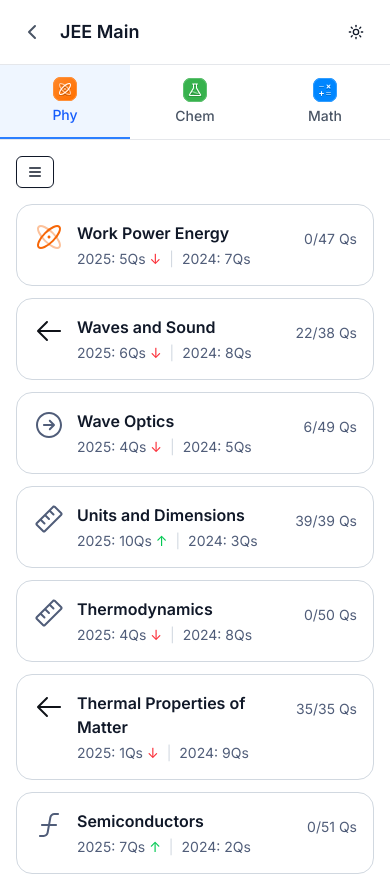
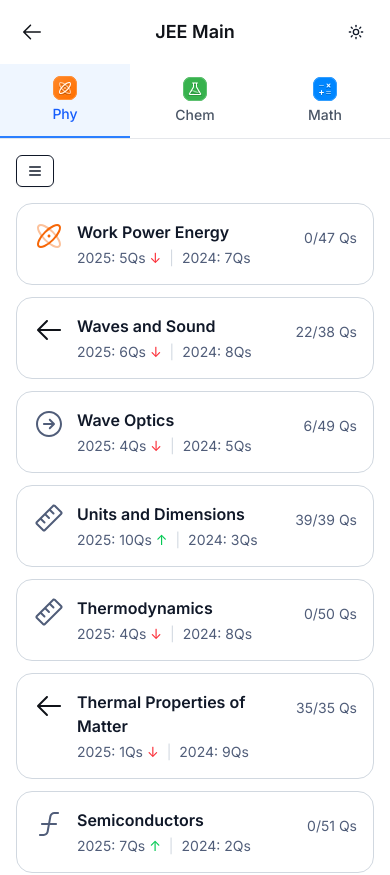
Before and after one commit to ArshTiwari2004/frontend-dashboard, a Next.js app in the folder frontend/: page / in a window 390 px wide. Shown: the top 875 px of the page. Built offline with nearby package versions, Linux system fonts and the light colour scheme.

Commit message:
fix: arrow svg for mobile

```diff
--- a/frontend/app/page.tsx
+++ b/frontend/app/page.tsx
@@ -5,6 +5,7 @@
 import Sidebar from "./components/Sidebar"
 import { MobileFilters } from "./components/MobileFilters"
 import { ThemeToggle } from "./components/ThemeToggle"
+// import { ArrowLeft } from "@phosphor-icons/react";
 
 export default function Home() {
   return (
@@ -18,29 +19,25 @@
       <div className="flex-1 lg:ml-0">
         {/* Mobile Header */}
         <div className="lg:hidden">
-          <div className="flex items-center justify-between p-4 border-b border-gray-200 dark:border-gray-700">
-            <div className="flex items-center gap-3">
-              <button className="p-1" title="Back" aria-label="Back">
-                <svg
-                  width="24"
-                  height="24"
-                  viewBox="0 0 24 24"
-                  fill="none"
-                  className="text-gray-600 dark:text-gray-400"
-                >
-                  <path
-                    d="M15 18L9 12L15 6"
-                    stroke="currentColor"
-                    strokeWidth="2"
-                    strokeLinecap="round"
-                    strokeLinejoin="round"
-                  />
-                </svg>
-              </button>
-              <h1 className="text-lg font-semibold text-gray-900 dark:text-white">JEE Main</h1>
-            </div>
+          <div className="relative flex items-center justify-between p-4  dark:border-gray-700">
+            {/* Back Button */}
+      <button className="p-1 z-10" title="Back" aria-label="Back">
+  <img
+    src="/arrowleft.svg"
+    alt="Back"
+    className="w-6 h-6 text-gray-600 dark:text-gray-400"
+  />
+</button>
+
+            {/* Centered Title */}
+            <h1 className="absolute left-1/2 transform -translate-x-1/2 text-lg font-semibold text-[#101319] dark:text-white">
+              JEE Main
+            </h1>
+
+            {/* Theme Toggle */}
             <ThemeToggle />
           </div>
+
           <SubjectTabs />
         </div>
 
--- a/frontend/package.json
+++ b/frontend/package.json
@@ -9,6 +9,7 @@
     "lint": "next lint"
   },
   "dependencies": {
+    "@phosphor-icons/react": "^2.1.10",
     "@radix-ui/react-slot": "^1.2.3",
     "@reduxjs/toolkit": "^2.8.2",
     "@tailwindcss/line-clamp": "^0.4.4",
```
Also changed, not shown: frontend/public/arrowleft.svg (added), 1 other file (tests, documents, lock files or other folders).
